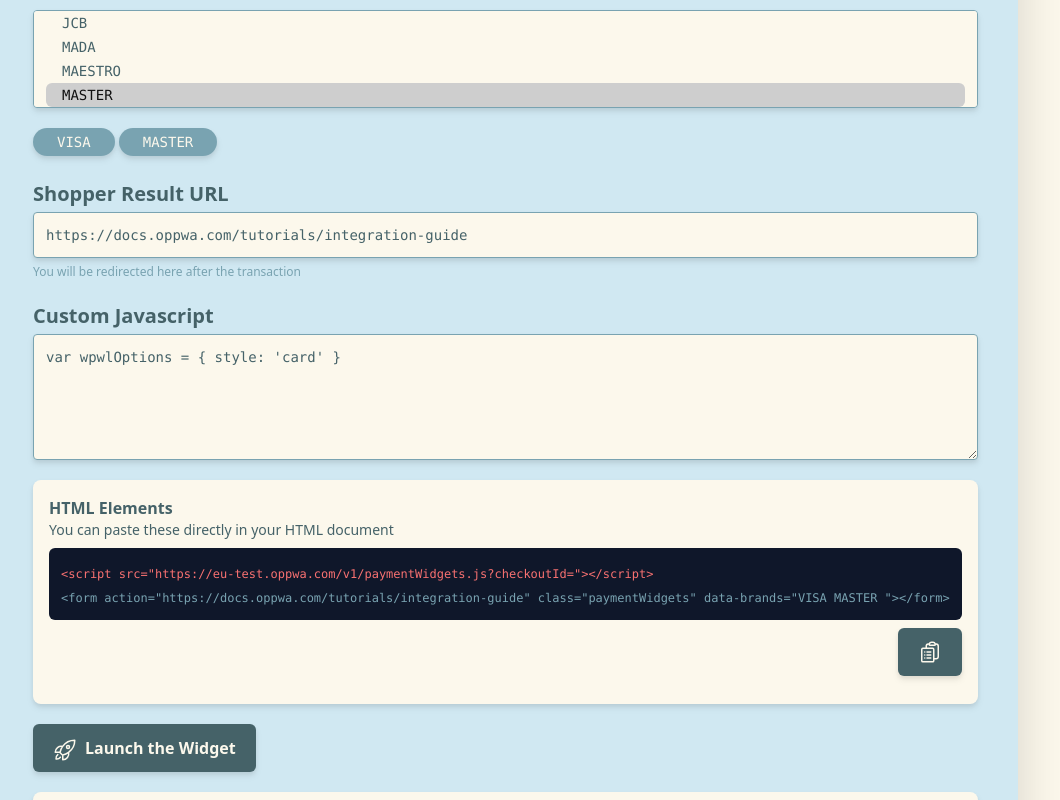
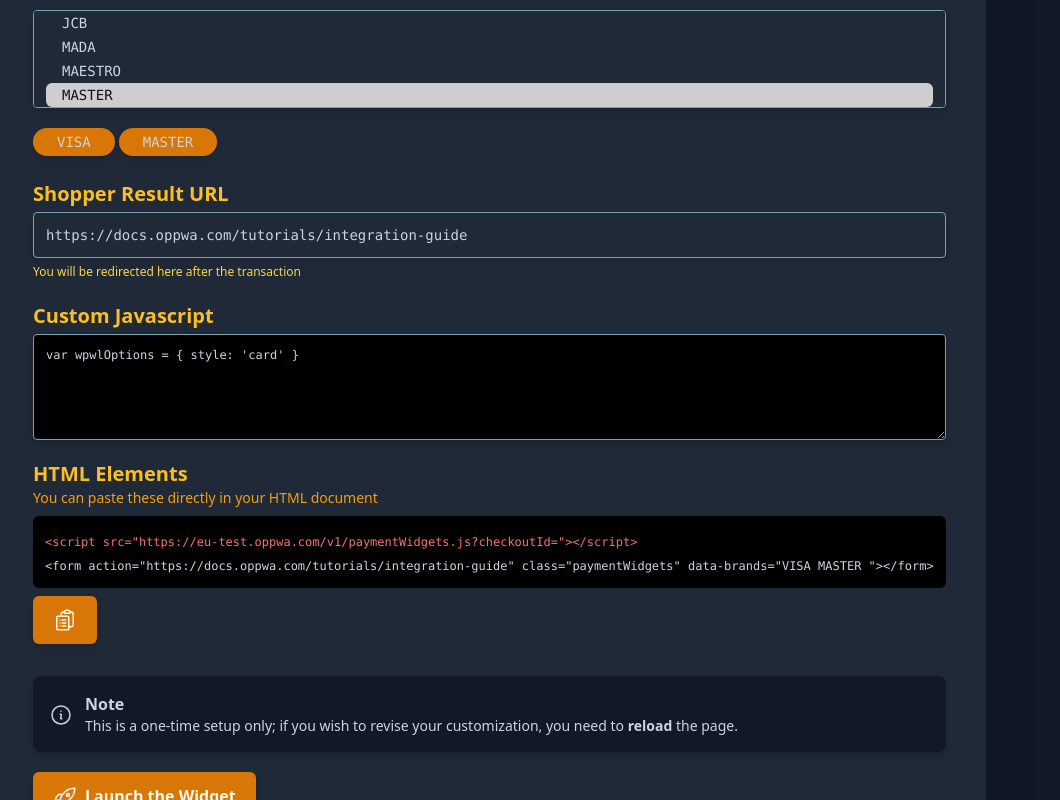
Before and after one commit to veib6247/cnp-pg, a Vue app: page / in a window 1280 px wide. Shown: the part 300-1100 px from the top of the page, without its empty margins (7-1067 px from the left). Built offline with nearby package versions, Linux system fonts and the light colour scheme.

Commit message:
updated styles, dark mode now permanent

```diff
--- a/index.html
+++ b/index.html
@@ -9,7 +9,7 @@
     <!-- sadly jQuery -->
     <script src="/jquery-3.6.4.min.js"></script>
   </head>
-  <body class="bg-primary">
+  <body class="bg-gray-900">
     <div>
       <div id="app"></div>
 
--- a/src/App.vue
+++ b/src/App.vue
@@ -82,7 +82,7 @@
 
   <div class="container mx-auto flex flex-row gap-5">
     <div class="flex-initial">
-      <div class="mb-10 p-10 bg-secondary rounded-2xl drop-shadow-2xl flex flex-col gap-5">
+      <div class="mb-10 p-10 bg-gray-800 rounded-2xl drop-shadow-2xl flex flex-col gap-5">
         <!-- get checkout ID from user -->
         <UserInput label="Checkout ID" helper-text="This is taken from the step 1 of CopyandPay"
           @key-enter-action="sumbit" v-model="checkoutId" />
@@ -90,10 +90,10 @@
 
         <!-- select brands here -->
         <div>
-          <label class="font-bold text-xl text-accent">Brands</label>
+          <label class="font-bold text-xl text-amber-400">Brands</label>
 
           <select
-            class="mt-1 p-3 block font-mono w-full rounded border-highlights bg-primary text-accent text-sm drop-shadow-md transition focus:border-highlights focus:ring focus:ring-highlights focus:ring-opacity-30"
+            class="mt-1 p-3 block font-mono w-full rounded border-highlights bg-gray-800 text-slate-300 text-sm drop-shadow-md transition focus:border-highlights focus:ring focus:ring-highlights focus:ring-opacity-30"
             size="3" v-model="selectedBrands" multiple>
 
             <option class="px-4 py-1 transition rounded-md" v-for="card in brands.cards" :key="card">
@@ -112,7 +112,7 @@
         </div>
 
         <TransitionGroup name="list" tag="div" class="flex w-96 flex-wrap">
-          <a class="px-6 py-1 mb-1 mr-1 bg-highlights text-primary rounded-2xl text-sm font-mono drop-shadow-md "
+          <a class="px-6 py-1 mb-1 mr-1 bg-amber-600 text-slate-300 rounded-2xl text-sm font-mono drop-shadow-md "
             v-for="brand in selectedBrands" :key="brand">
             {{ brand }}
           </a>
@@ -124,15 +124,15 @@
 
         <UserTextArea label="Custom Javascript" @key-enter-action="sumbit" v-model="customJs" />
 
-        <div class="bg-primary p-4 text-accent rounded-lg drop-shadow-md flex flex-col gap-2">
+        <div class="flex flex-col gap-2">
           <div>
-            <h1 class="text-accent font-bold">HTML Elements</h1>
-            <p class="text-sm">
+            <h1 class="text-amber-400 text-xl font-bold">HTML Elements</h1>
+            <p class="text-sm text-amber-500">
               You can paste these directly in your HTML document
             </p>
           </div>
 
-          <div class="bg-slate-900 rounded-md p-3 text-highlights w-fit">
+          <div class="bg-black rounded-md p-3 text-slate-300 w-fit">
             <span class="text-xs font-mono" :class="{ 'text-red-400': !checkoutId }">{{ stringifiedScript }}</span>
             <br>
             <span class="text-xs font-mono" :class="{ 'text-red-400': selectedBrands.length < 1 }">
@@ -140,31 +140,31 @@
             </span>
           </div>
 
-          <div class="flex flex-row-reverse">
+          <div class="flex">
             <SubmitButton @submit-data="copyToClipboard">
               <CopyIcon />
             </SubmitButton>
           </div>
-
         </div>
 
-        <SubmitButton btn-label="Launch the Widget" @submit-data="sumbit">
-          <LaunchIcon />
-        </SubmitButton>
-
-        <div class="bg-primary p-4 text-accent rounded-lg drop-shadow-md flex flex-row gap-3">
+        <div class="bg-gray-900 p-4 text-slate-300 rounded-lg drop-shadow-md flex flex-row gap-3">
           <div class="my-auto">
             <InfoIcon />
           </div>
           <div>
-            <h1 class="text-accent font-bold">Note</h1>
-            <p class="text-sm text-accent">
+            <h1 class="text-slate-300 font-bold">Note</h1>
+            <p class="text-sm text-slate-300">
               This is a one-time setup only; if you wish to revise your customization, you need to <strong>reload</strong>
               the
               page.
             </p>
           </div>
         </div>
+
+
+        <SubmitButton btn-label="Launch the Widget" @submit-data="sumbit">
+          <LaunchIcon />
+        </SubmitButton>
 
         <div id="codeGoesHere">
           <!-- insert script tag dynamically -->
--- a/src/components/HeroSection.vue
+++ b/src/components/HeroSection.vue
@@ -1,6 +1,6 @@
 <template>
   <section class="container mx-auto px-10 pt-10 pb-10">
-    <h1 class="text-3xl font-bold text-accent">
+    <h1 class="text-3xl font-bold text-amber-400">
       COPYandPAY - Playground
     </h1>
   </section>
--- a/src/components/SubmitButton.vue
+++ b/src/components/SubmitButton.vue
@@ -12,7 +12,7 @@
 <template>
   <div>
     <button
-      class="bg-accent h-12 py-3 px-5 rounded-md font-bold text-primary drop-shadow-md transition hover:bg-highlights  active:scale-95 focus:border-highlights focus:ring focus:ring-highlights focus:ring-opacity-30 space-x-2"
+      class="bg-amber-600 h-12 py-3 px-5 rounded-md font-bold text-primary drop-shadow-md transition hover:bg-amber-500  active:scale-95 focus:border-highlights focus:ring focus:ring-highlights focus:ring-opacity-30 space-x-2"
       @click="$emit('submitData')">
       <slot></slot>
       <span>
--- a/src/components/UserInput.vue
+++ b/src/components/UserInput.vue
@@ -20,13 +20,13 @@ defineEmits(['update:modelValue', 'keyEnterAction'])
 
 <template>
   <div>
-    <label class="block font-bold text-xl text-accent">{{ label }}</label>
+    <label class="block font-bold text-xl text-amber-400">{{ label }}</label>
 
     <input type="text"
-      class="mt-1 p-3 font-mono bg-primary text-accent text-sm rounded border border-highlights drop-shadow-md block w-full transition focus:border-highlights focus:ring focus:ring-highlights focus:ring-opacity-30"
+      class="mt-1 p-3 font-mono bg-gray-800 text-slate-300 text-sm rounded border border-highlights drop-shadow-md block w-full transition focus:border-highlights focus:ring focus:ring-highlights focus:ring-opacity-30"
       :value="modelValue" @keyup.enter="$emit('keyEnterAction')"
       @input="$emit('update:modelValue', ($event.target as HTMLInputElement).value)" spellcheck="false">
 
-    <label class="text-xs text-highlights" v-if="helperText">{{ helperText }}</label>
+    <label class="text-xs text-amber-300" v-if="helperText">{{ helperText }}</label>
   </div>
 </template>
--- a/src/components/UserTextArea.vue
+++ b/src/components/UserTextArea.vue
@@ -10,17 +10,19 @@ defineProps({
     }
   })
 
+
   defineEmits(['update:modelValue', 'keyEnterAction'])
 </script>
 
 <template>
   <div>
 
-    <label class="font-bold text-xl text-accent">{{ label }}</label>
+    <label class="font-bold text-xl text-amber-400">{{ label }}</label>
 
     <textarea rows="5"
-      class="mt-1 p-3 block font-mono text-accent text-sm w-full rounded border-highlights drop-shadow-md bg-primary transition focus:border-highlights focus:ring focus:ring-highlights focus:ring-opacity-30"
+      class="mt-1 p-3 block font-mono text-slate-300 text-xs w-full rounded border-highlights drop-shadow-md bg-black transition focus:border-highlights focus:ring focus:ring-highlights focus:ring-opacity-30"
       :value="modelValue" @keyup.ctrl.enter="$emit('keyEnterAction')"
-      @input="$emit('update:modelValue', ($event.target as HTMLInputElement).value)" spellcheck="false"></textarea>
+      @input="$emit('update:modelValue', ($event.target as HTMLInputElement).value)" spellcheck="false">
+          </textarea>
   </div>
 </template>
```
Lines whose indentation alone changed are shown as unchanged.
